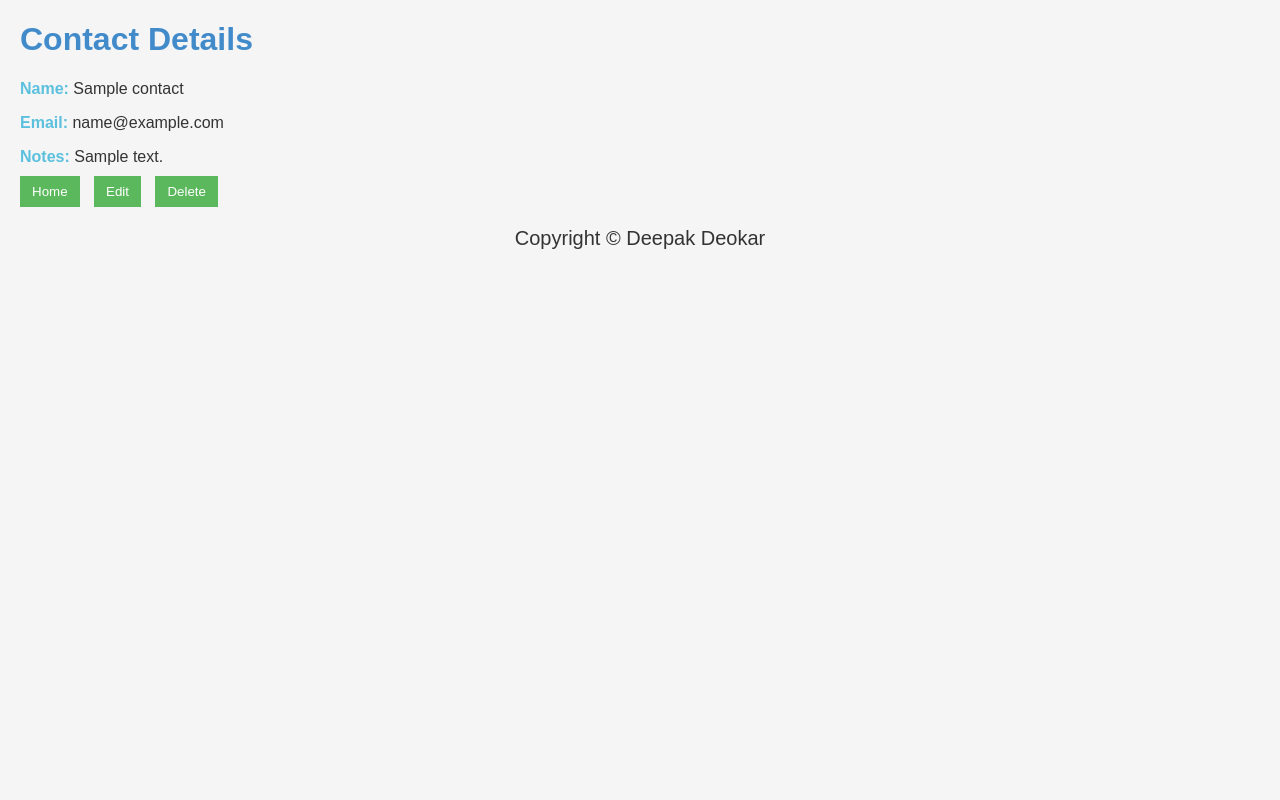
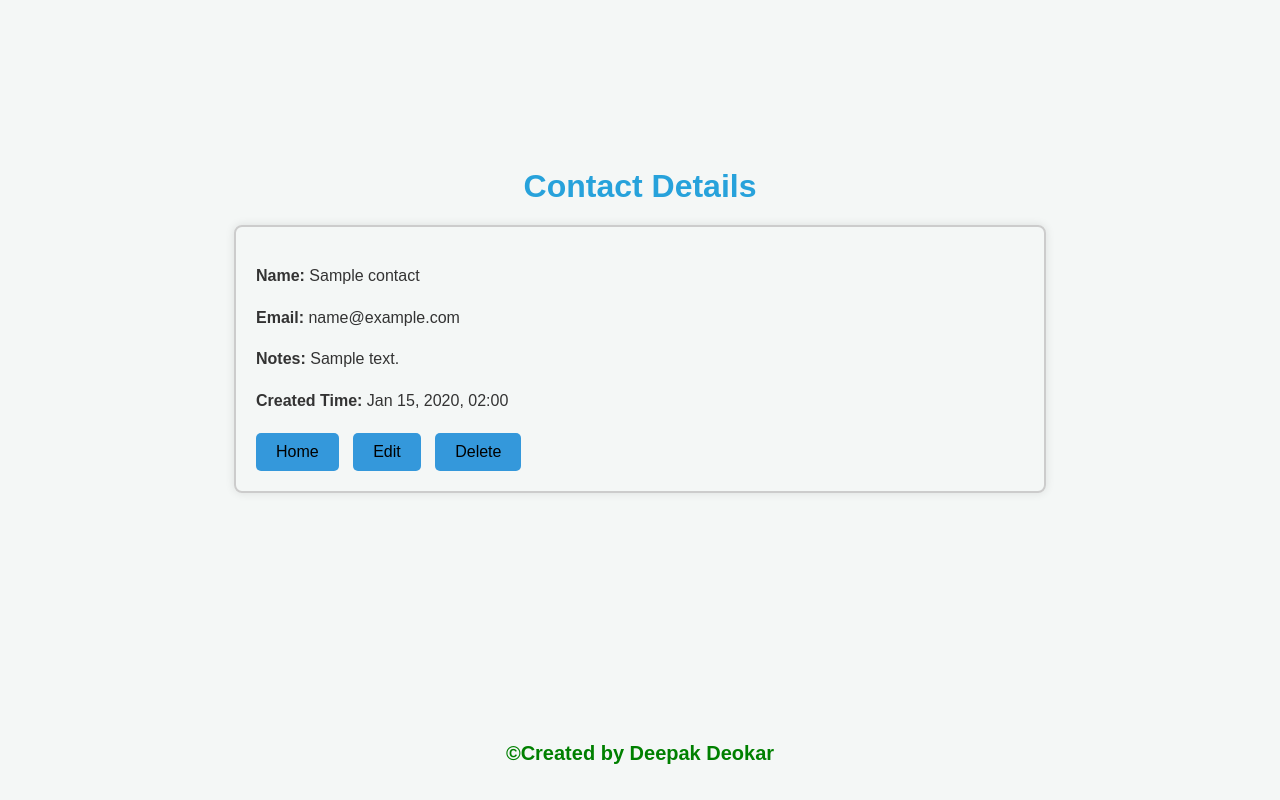
Before and after one commit to deepak-deokar/deepakbalasaheb_deokar, a Django app: page /1/ in a window 1280 px wide. Run offline with Django 4.2, Linux system fonts and the light colour scheme; tables that the repository leaves empty hold one stand-in row (values such as "Sample post").

Commit message:
Update Contact_detail.html

```diff
--- a/Contacts/templates/Contact_detail.html
+++ b/Contacts/templates/Contact_detail.html
@@ -5,64 +5,115 @@
     <meta charset="UTF-8">
     <meta name="viewport" content="width=device-width, initial-scale=1.0">
     <title>Contact Details</title>
+</head>
 <style>
     body {
-            font-family: 'Arial', sans-serif;
-            background-color: #f5f5f5;
-            color: #333;
-            margin: 20px;
+    font-family: Arial, sans-serif;
+    background-color: #f4f7f6;
+    margin: 0;
+    padding: 0;
+    display: flex;
+    flex-direction: column;
+    align-items: center;
+    justify-content: center;
+    height: 80vh;
+    vertical-align: middle;
 }
 
 h1 {
-            color: #428bca;
+    color: #27a2db;
+    margin-bottom: 20px;
 }
 
-        p {
-            margin-bottom: 10px;
+.details p {
+    font-size: 16px;
+    color: #333;
+    line-height: 1.6;
 }
 
-        strong {
-            color: #5bc0de;
+.button-group {
+    margin-top: 20px;
 }
 
-        button {
-            background-color: #5cb85c;
-            color: #fff;
-            padding: 8px 12px;
+.button-group a button {
+    margin-right: 10px;
+    padding: 10px 20px;
     border: none;
+    border-radius: 5px;
     cursor: pointer;
-            margin-right: 10px;
+    font-size: 16px;
+    transition: background-color 0.3s ease;
 }
 
-        a {
-            text-decoration: none;
-            color: #333;
+.button-group a button:nth-child(1) {
+    background-color: #3498db;
+    color: black;
 }
 
-        button:hover {
-            background-color: #4cae4c;
+.button-group a button:nth-child(2) {
+    background-color: #f1c40f;
+    color: black;
 }
 
-        button:active {
-            background-color: #398439;
+.button-group a button:nth-child(3) {
+    background-color: #e74c3c;
+    color: black;
 }
 
-        /* Add any additional styling as needed */
+.button-group button:hover {
+    opacity: 0.8;
+}
+
+.details-frame {
+            border: 2px solid #ccc;
+            padding: 20px;
+            border-radius: 8px;
+            box-shadow: 0 0 10px rgba(0, 0, 0, 0.1);
+            width: 60%;
+            margin: 0 auto;
+        }
+
+.details {
+    text-align: left;
+}
+
+footer {
+    position: absolute;
+    bottom: 0;
+    width: 100%;
+    text-align: center;
+    padding: 15px;
+    background-color: transparent;
+    font-size: 16px;
+}
+
+footer p {
+    text-align: center;
+    font-size: 20px;
+    margin-top: 20px;
+    color: #008000;
+    font-weight: bold;
+}
+
 </style>
-</head>
 <body>
     <h1>Contact Details</h1>
-
+    <div class="details-frame">
+    <div class="details">
         <p><strong>Name:</strong> {{ contact.name }}</p>
         <p><strong>Email:</strong> {{ contact.email }}</p>
         <p><strong>Notes:</strong> {{ contact.notes }}</p>
-    <!-- Add other fields as needed -->
+        <p><strong>Created Time:</strong> {{ object.created_at | date:"M d, Y, H:i" }}</p>
+    </div>
 
+    <div class="button-group">
         <a href="{% url 'Contacts:contact_list' %}"><button type="button">Home</button></a>
         <a href="{% url 'Contacts:contact_edit' pk=contact.pk %}"><button type="button">Edit</button></a>
         <a href="{% url 'Contacts:contact_delete' pk=contact.pk %}"><button type="button">Delete</button></a>
-
-    <!-- Copyright Line -->
-    <p style="text-align: center; font-size: 20px;">Copyright © Deepak Deokar</p>
+    </div>
+    </div>
+    <footer>
+        <p>©Created by Deepak Deokar</p>
+    </footer>
 </body>
 </html>
```
Lines whose indentation alone changed are shown as unchanged.
